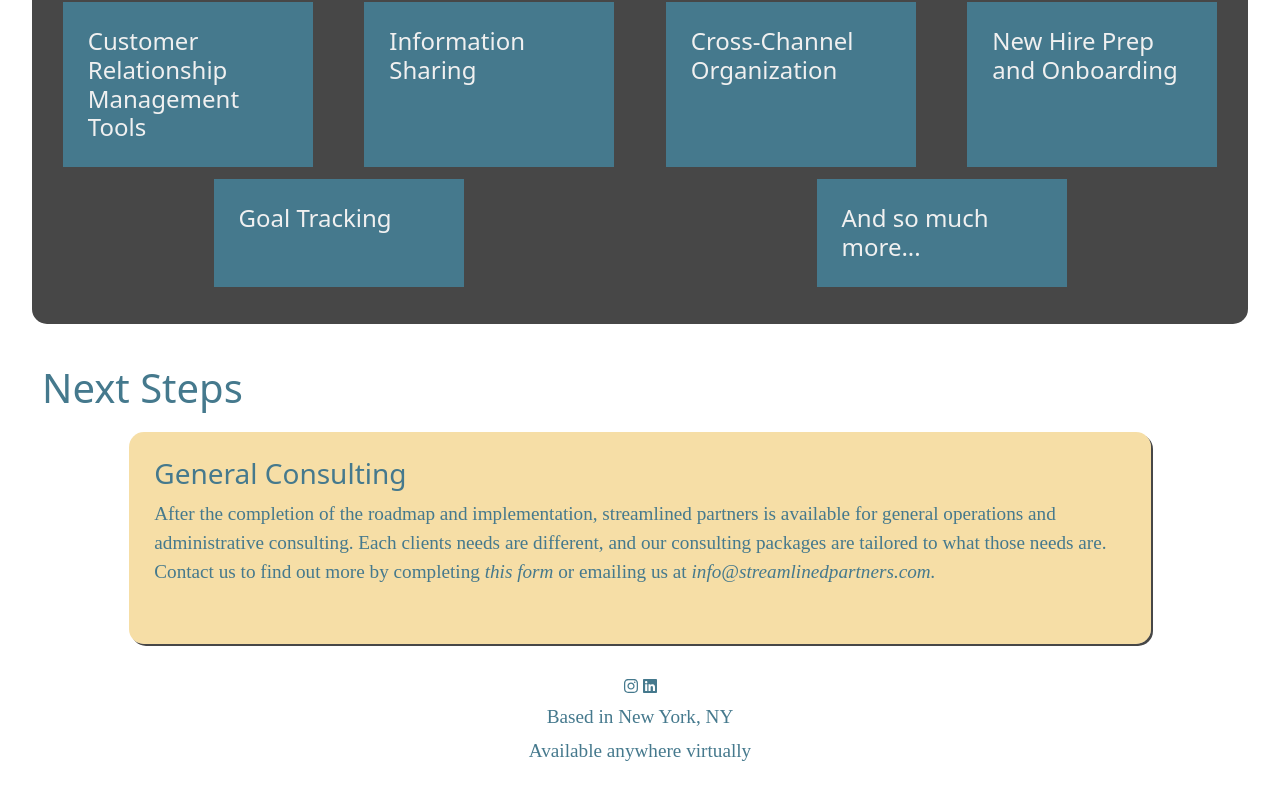
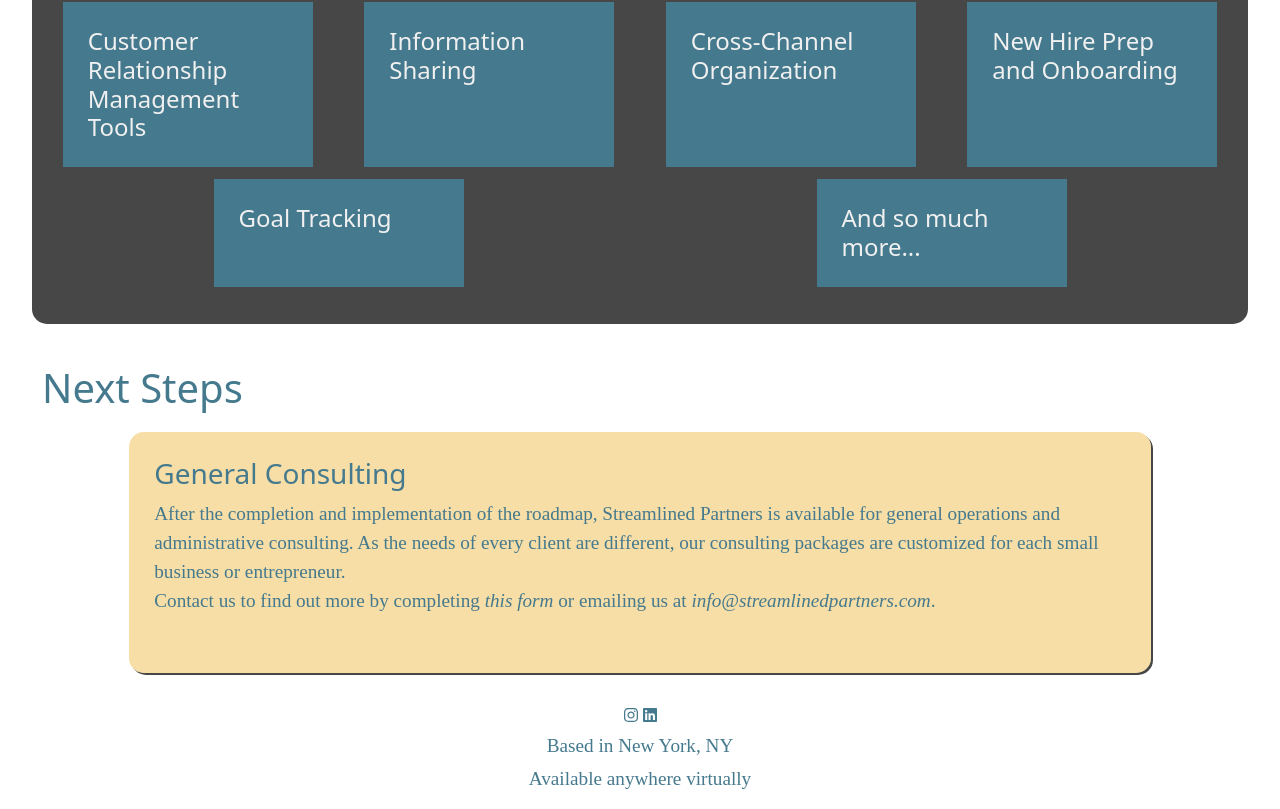
Before and after one commit to rhkearns/streamlined_1, a React (Create React App) app: page / in a window 1280 px wide. Shown: the part 1199-2008 px from the top of the page. Before the commit the page ends 1979 px from the top, so only its background shows below. Built offline with nearby package versions, Linux system fonts and the light colour scheme; a web font is replaced by a local one.

Commit message:
next steps copy updates

```diff
--- a/src/Components/NextSteps/NextSteps.jsx
+++ b/src/Components/NextSteps/NextSteps.jsx
@@ -8,7 +8,7 @@ const NextSteps = () => {
 
       <div id="next-section">
         <h2 id="general-heading">General Consulting</h2>
-        <p id="next-paragraph">After the completion of the roadmap and implementation, streamlined partners is available for general operations and administrative consulting. Each clients needs are different, and our consulting packages are tailored to what those needs are. <p>
+        <p id="next-paragraph">After the completion and implementation of the roadmap, Streamlined Partners is available for general operations and administrative consulting. As the needs of every client are different, our consulting packages are customized for each small business or entrepreneur. <p>
 						Contact us to find out more by completing {' '}
 						<a id="next-link"
 							href="https://airtable.com/embed/shrggi2IoXGexh59K?backgroundColor=cyan"
@@ -25,8 +25,8 @@ const NextSteps = () => {
 							rel="noopener noreferrer"
 						>
 							{' '}
-							info@streamlinedpartners.com.
-						</a>
+							info@streamlinedpartners.com
+						</a>.
 					</p></p></div>
 		</div>
 	);
```
